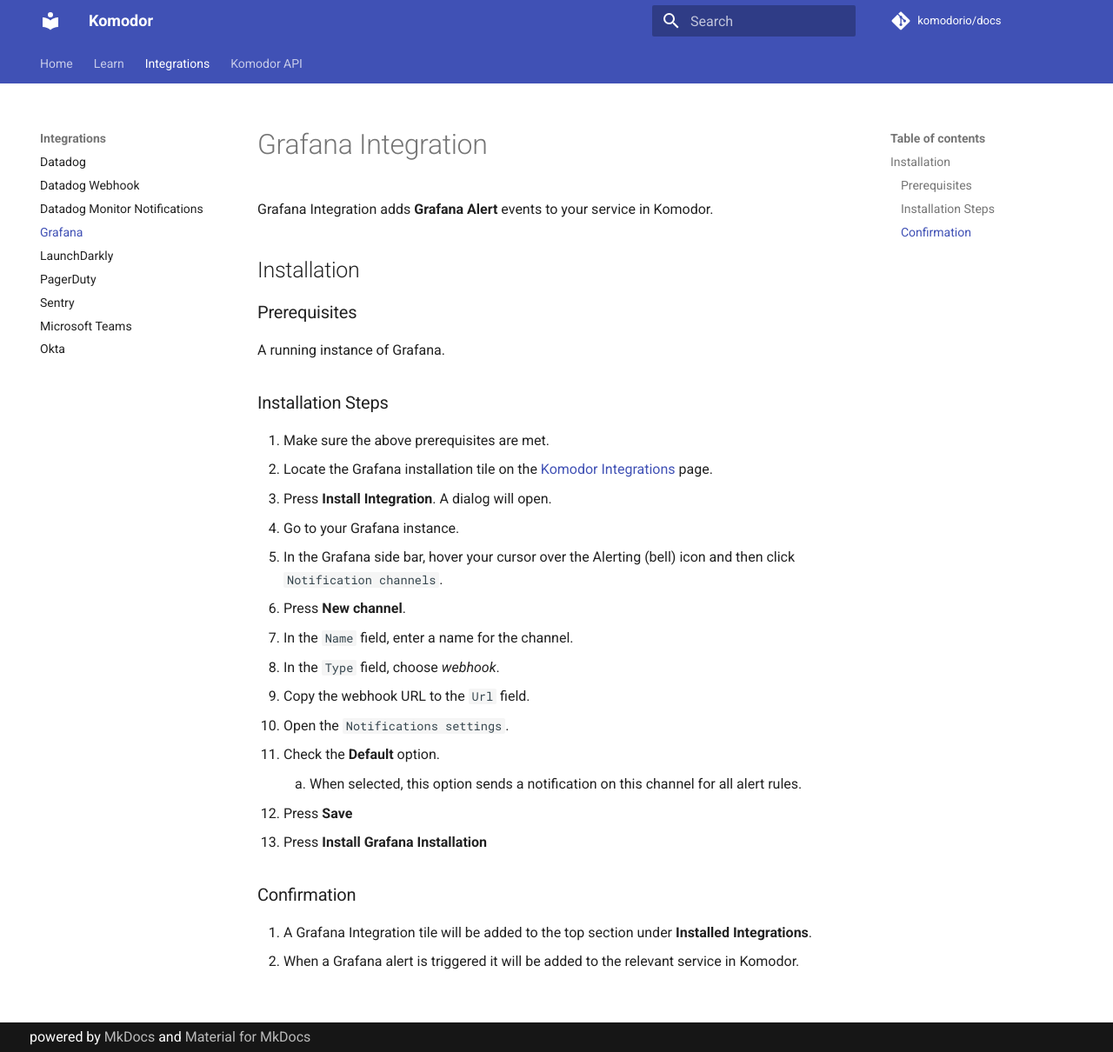
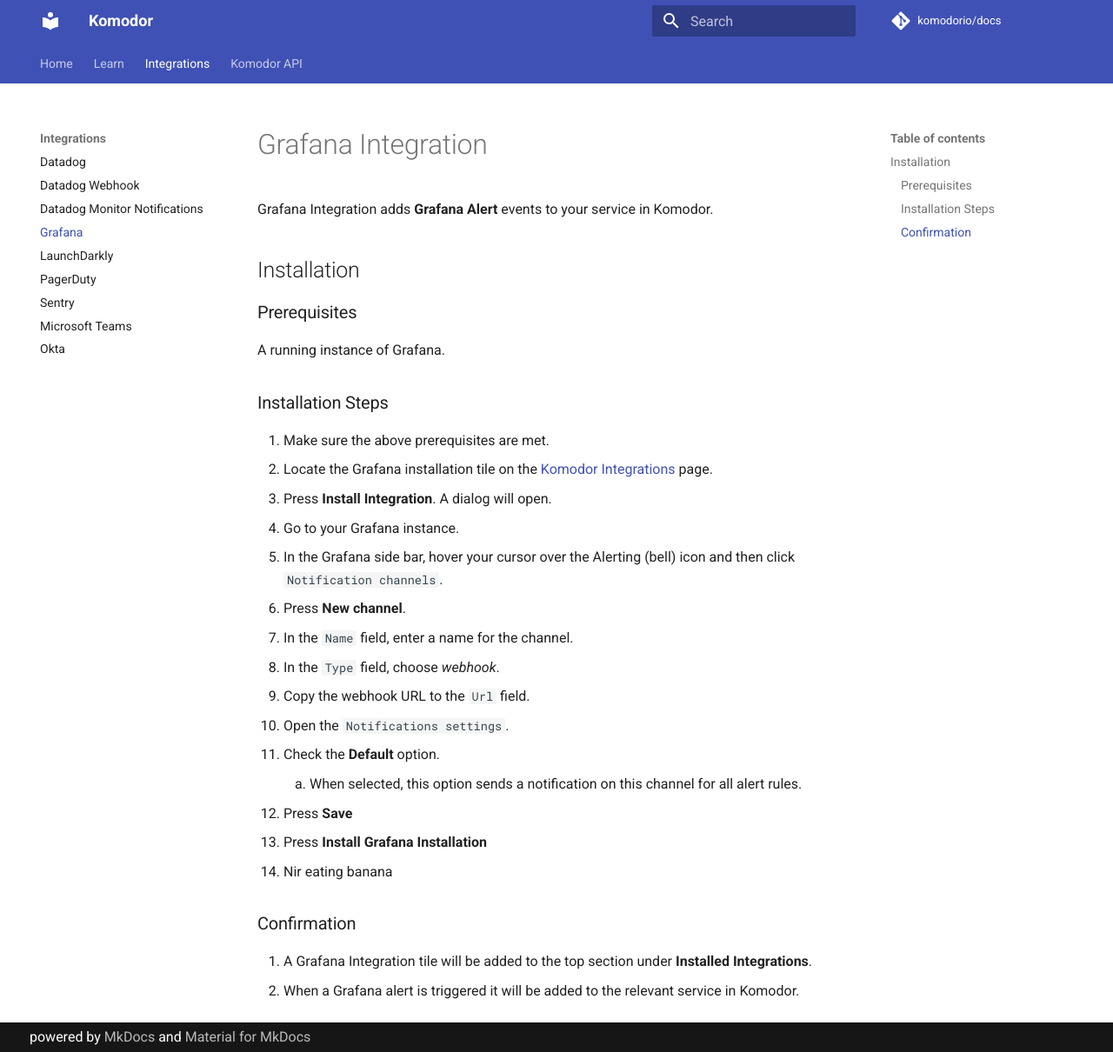
Before and after one commit to komodorio/docs, an MkDocs documentation site: the page built from docs/Integrations/Grafana.md, in a window 1280 px wide and 1210 px high. Shown: the whole window at 87% size. Built offline with MkDocs 1.6.1 and Material for MkDocs 9.7.7, drawn with Linux system fonts in a browser that asks for light colours; comment, search, counter and statistics services are not loaded.

Commit message:
Nir eating banna

```diff
--- a/docs/Integrations/Grafana.md
+++ b/docs/Integrations/Grafana.md
@@ -24,6 +24,7 @@
     1. When selected, this option sends a notification on this channel for all alert rules.
 12. Press __Save__
 13. Press __Install Grafana Installation__
+14. Nir eating banana
 
 ### Confirmation
 
```
Also changed, not shown: 2 other files.
